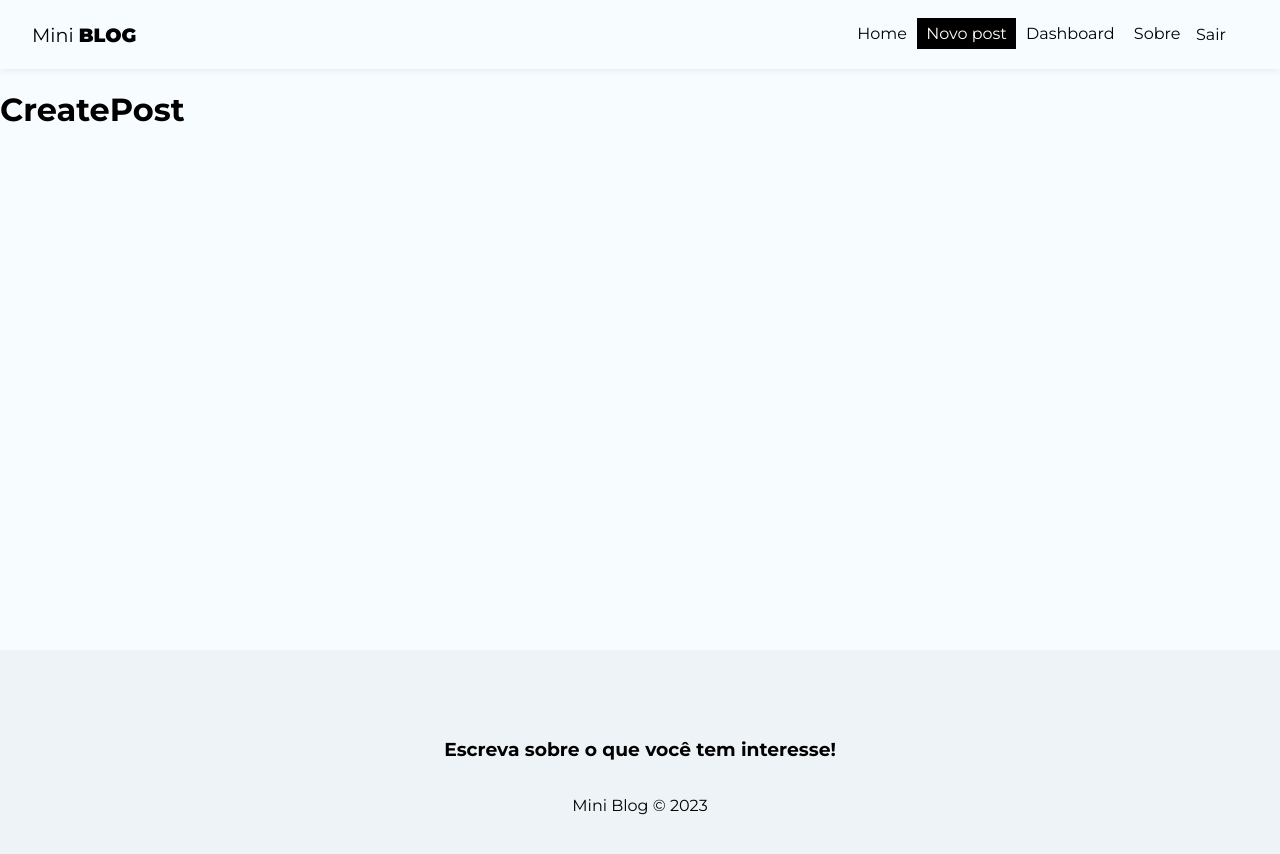
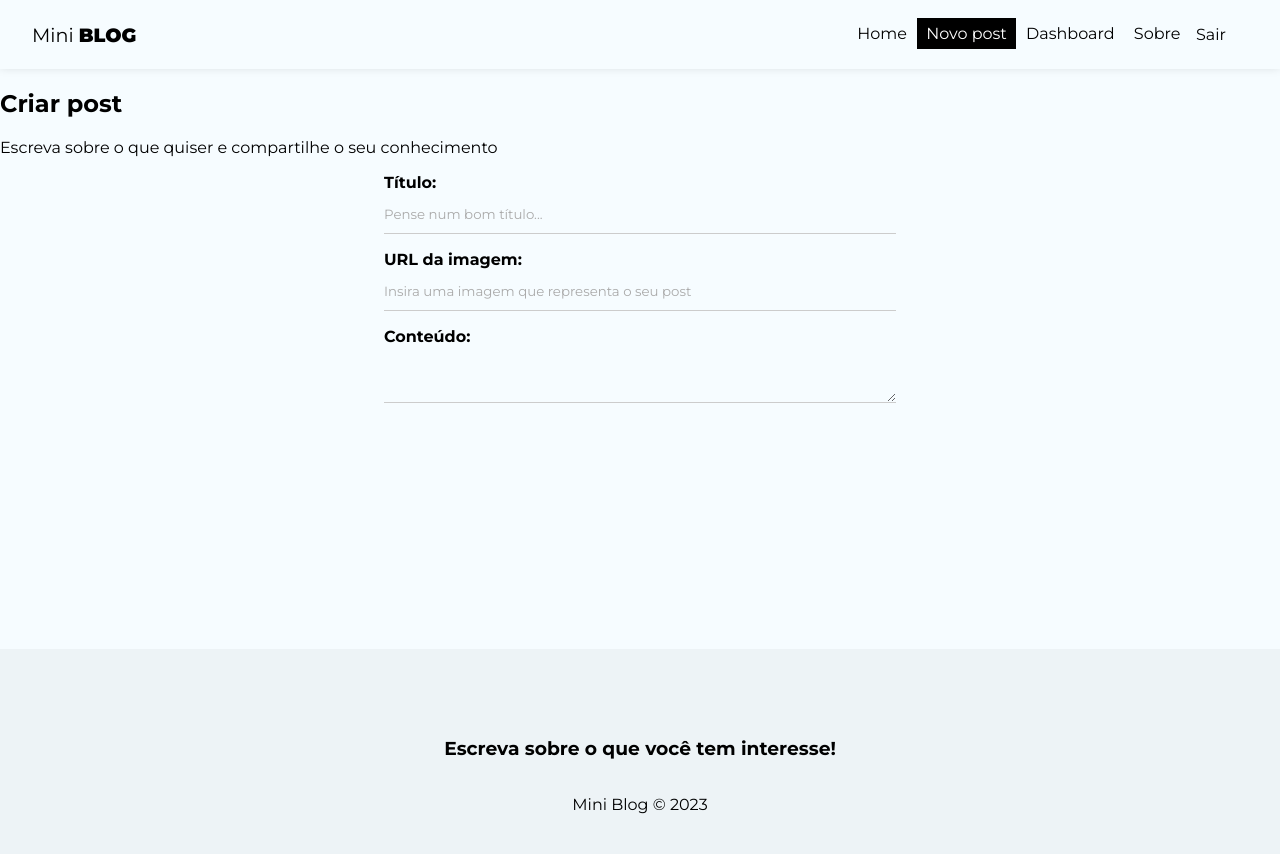
Before and after one commit to majunior07/miniblog, a React (Create React App) app: page /posts/create in a window 1280 px wide. Shown: the top 854 px of the page. Built offline with nearby package versions, Linux system fonts and the light colour scheme; no server answers; sample sign-in values are in the browser's storage.

Commit message:
Primeiro commit do dia 07/08/2023

```diff
--- a/src/hooks/Authentication.js
+++ b/src/hooks/Authentication.js
@@ -115,6 +115,7 @@ export const useAuthentication = () => {
         error,
         loading,
         logout,
+        login,
     };
 
 };
--- a/src/pages/CreatePost/CreatePost.js
+++ b/src/pages/CreatePost/CreatePost.js
@@ -1,9 +1,53 @@
 import styles from './CreatePost.module.css';
 
+import { useState } from 'react';
+import { useNavigate } from 'react-router-dom';
+import { useAsyncValue } from 'react-router-dom';
+
 const CreatePost = () => {
+
+    const [title, setTitle] = useState("");
+    const [image, setImage] = useState("");
+    const [body, setBody] = useState("");
+    const [tags, setTages] = useState([]);
+    const [formError, setFormError] = useState("");
+
+    const handleSubmit = (e) => {
+        e.preventDefault();
+    };
+
     return(
         <div>
-            <h1>CreatePost</h1>
+            <h2>Criar post</h2>
+            <p>Escreva sobre o que quiser e compartilhe o seu conhecimento</p>
+            <form onSubmit={handleSubmit}>
+                <label>
+                    <span>Título:</span>
+                    <input
+                        title="text"
+                        name="title"
+                        required
+                        placeholder="Pense num bom título..."
+                        onChange={(e) => setTitle(e.target.value)}
+                        value={title}
+                    />
+                </label>
+                <label>
+                    <span>URL da imagem:</span>
+                    <input
+                        title="text"
+                        name="image"
+                        required
+                        placeholder="Insira uma imagem que representa o seu post"
+                        onChange={(e) => setImage(e.target.value)}
+                        value={title}
+                    />
+                </label>
+                <label>
+                    <span>Conteúdo:</span>
+                   <textarea name="body" requerd placeholder=""></textarea>
+                </label>
+            </form>
         </div>
     );
 };
--- a/src/pages/Login/Login.js
+++ b/src/pages/Login/Login.js
@@ -10,7 +10,7 @@ const Login = () => {
     const [password, setPassword] = useState("");
     const [error, setError] = useState("");
 
-    const { createUser, error: authError, loading } = useAuthentication();
+    const { login, error: authError, loading } = useAuthentication();
 
     const handleSubmit = async (e) => {
         e.preventDefault();
@@ -22,7 +22,7 @@ const Login = () => {
             password
         };
 
-        const res = await createUser(user);
+        const res = await login(user);
 
         console.log(res);
     };
```
